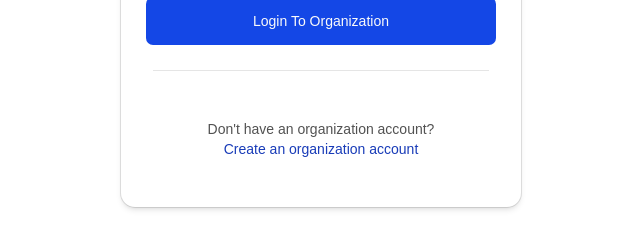
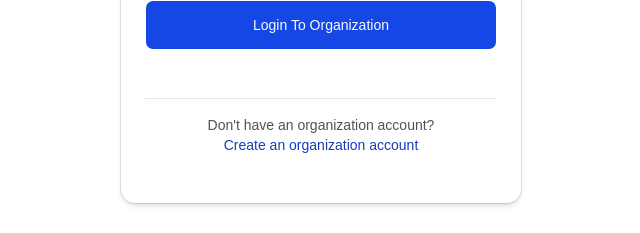
Before and after one commit to saadfromgrove/palmtree, a React (Vite) app in the folder frontend/: page /organization/signin in a window 1280 px wide. Shown: the part 425-658 px from the top of the page, without its empty margins (319-959 px from the left). Built offline with nearby package versions, Linux system fonts and the light colour scheme; no server answers.

Commit message:
Working on backend now...

```diff
--- a/frontend/src/pages/organization/SignIn.tsx
+++ b/frontend/src/pages/organization/SignIn.tsx
@@ -6,12 +6,27 @@ import {
   CardHeader,
 } from "@/components/ui/card";
 import { Separator } from "@/components/ui/separator";
-// import { toast } from "@/components/ui/toast";
+
+import { useSignIn } from "@clerk/react/legacy";
 import { Building2 } from "lucide-react";
 import { useNavigate } from "react-router-dom";
 
 const OrganizationSignIn = () => {
+  const { signIn } = useSignIn();
   const router = useNavigate();
+
+  const handleGoogleSignUp = async () => {
+    try {
+      await signIn?.authenticateWithRedirect({
+        strategy: "oauth_google",
+        redirectUrl: "/sso-callback",
+        redirectUrlComplete: "/organization/signup/founder",
+      });
+    } catch (error: any) {
+      console.log(error.message);
+      router("/organization/signin");
+    }
+  };
 
   return (
     <div className="flex justify-center items-center w-full min-h-screen p-4">
@@ -35,15 +50,16 @@ const OrganizationSignIn = () => {
             Login To Organization
           </Button>
         </CardContent>
-        <div className="flex justify-center items-center w-full lg:px-8">
-          <Separator className="w-full" />
-        </div>
-        <CardFooter className="flex justify-center items-center w-full text-center py-6">
+
+        <CardFooter className="flex justify-center items-center w-full text-center py-6 flex-col">
+          <div className="flex justify-center items-center w-full  mb-4">
+            <Separator className="w-full" />
+          </div>
           <p className="text-sm text-neutral-600">
             Don&apos;t have an organization account?
             <br />
             <span
-              onClick={() => router("/organization/signup/founder")}
+              onClick={handleGoogleSignUp}
               className="font-medium text-blue-800 cursor-pointer"
             >
               Create an organization account
```
